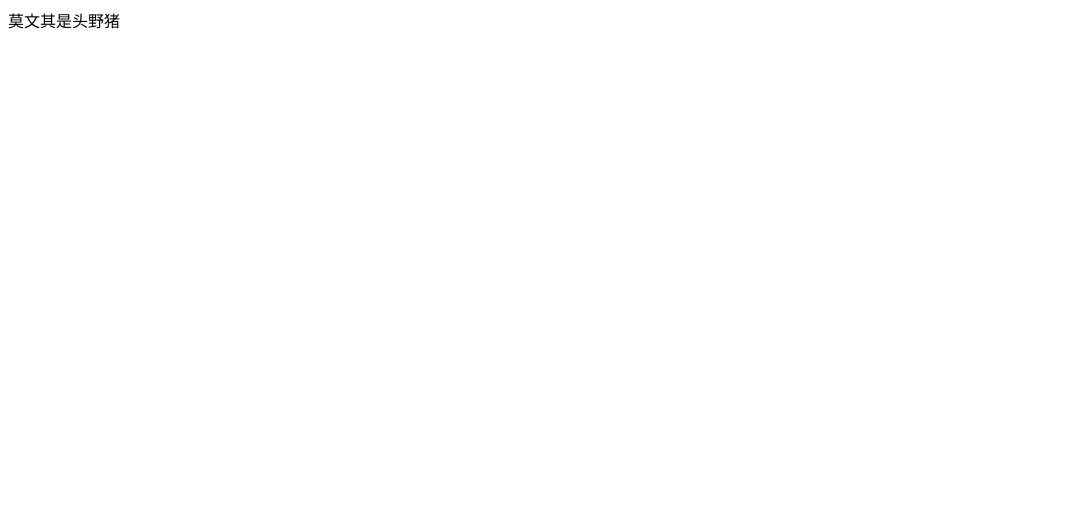
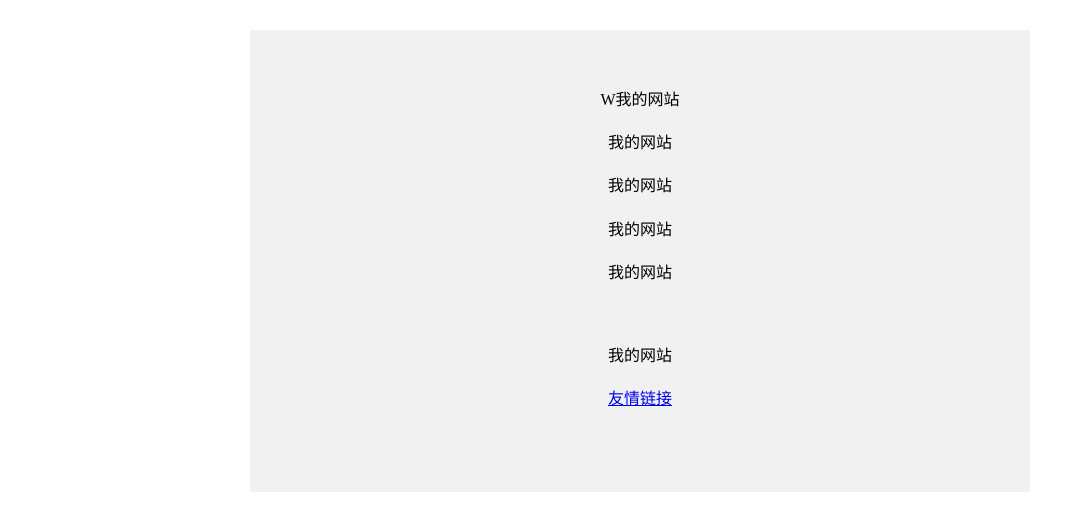
Before and after one commit to KKdid8/kk, a plain HTML site: page index.html in a window 1280 px wide. Shown: the whole page, without its empty margins (0-1085 px from the left). Drawn offline with Linux system fonts and the light colour scheme.

Commit message:
Add files via upload

```diff
--- a/index.html
+++ b/index.html
@@ -1 +1,41 @@
-<P>莫文其是头野猪</P>
+<!DOCTYPE html>
+<html lang="zh-CN">
+  <head>
+    <meta charset="utf-8">
+    <meta name="viewport" content="width=device-width, initial-scale=1" />
+    <title>康文昌的在线HTML 教学小工具</title>
+    <style>
+      body {
+        margin: 0;
+      }
+    </style>
+  </head>
+  <body>
+  <div style="
+   max-width:700px;
+   margin:30px auto;
+   padding:15px;
+   line-height:1.7;
+   background-color: #f1f1f1;
+   text-align:center;
+   padding:40px;
+  "
+    <img src="https://image.baidu.com/search/detail?ct=503316480&z=0&ipn=d&word=%E7%AC%AC%E4%BA%94%E4%BA%BA%E6%A0%BC&step_word=&hs=0&pn=0&spn=0&di=7360350738658099201&pi=0&rn=1&tn=baiduimagedetail&is=0%2C0&istype=0&ie=utf-8&oe=utf-8&in=&cl=2&lm=-1&st=undefined&cs=3546072130%2C3208141355&os=1273309624%2C3177665568&simid=4053872098%2C460966956&adpicid=0&lpn=0&ln=1759&fr=&fmq=1719311097658_R&fm=&ic=undefined&s=undefined&hd=undefined&latest=undefined&copyright=undefined&se=&sme=&tab=0&width=undefined&height=undefined&face=undefined&ist=&jit=&cg=&bdtype=0&oriquery=&objurl=https%3A%2F%2Fww3.sinaimg.cn%2Fmw690%2F006HyQKGgy1hkbsfg0825j30u016ggx4.jpg&fromurl=ippr_z2C%24qAzdH3FAzdH3Fojtk5_z%26e3Bv54AzdH3Fm89a9bcn09AzdH3FN7N8Ur2EJ&gsm=1e&rpstart=0&rpnum=0&islist=&querylist=&nojc=undefined&dyTabStr=MCwxLDMsMiw2LDQsNSw4LDcsOQ%3D%3D&lid=7383972780375508004" alt="刘一肖" width="80" height="80"
+    "
+  </div>
+  <div>
+    <p>W我的网站</p>
+    <P>我的网站</P>
+    <P>我的网站</P>
+    <P>我的网站</P>
+    <P>我的网站</P>
+  </div>
+  <div style="background-color: #f1f1f1;
+   text-align:center;
+   padding:40px;
+   font-size；12px;"
+  <P>我的网站</P>
+  <a href="https://kkdid8.github.io/kk/">友情链接</a>
+    </div>
+  </body>
+</html>
```
